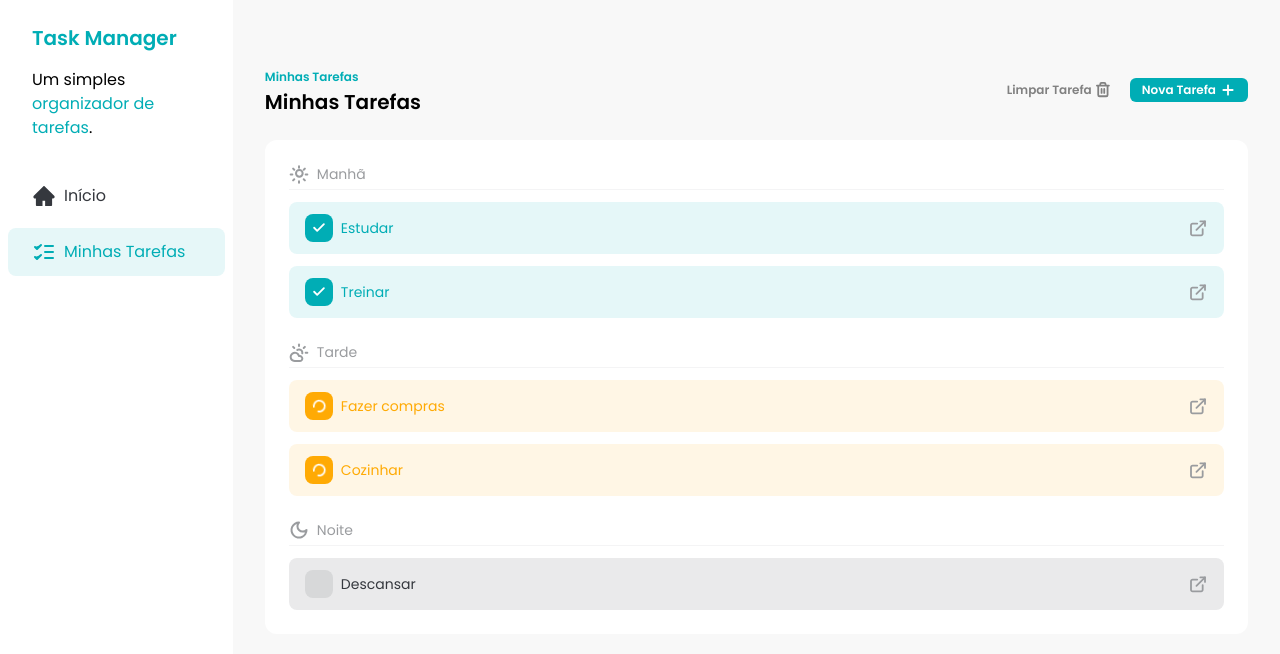
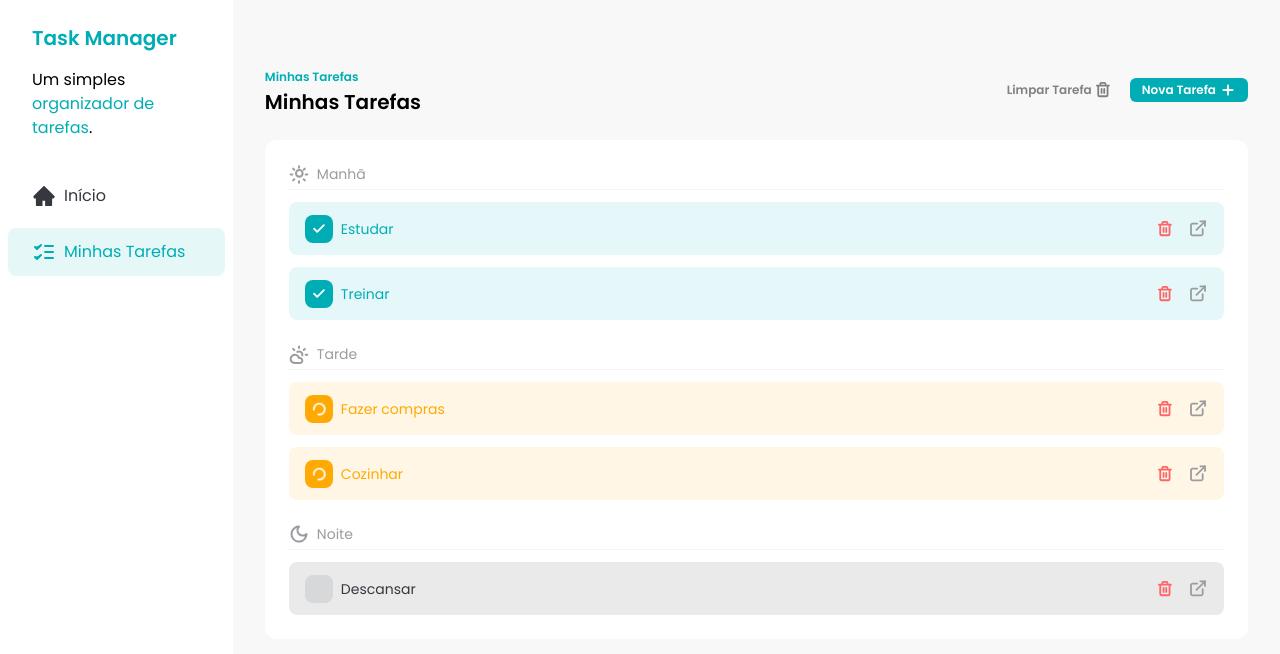
Before and after one commit to vicgopfert/task-manager, a React (Vite) app: page / in a window 1280 px wide. Shown: the top 654 px of the page. Built offline with nearby package versions, Linux system fonts and the light colour scheme.

Commit message:
feat: ensure task can be deleted

```diff
--- a/src/components/Button.jsx
+++ b/src/components/Button.jsx
@@ -1,4 +1,4 @@
-const Button = ({ children, variant = "primary" }) => {
+const Button = ({ children, variant = "primary", ...rest }) => {
   const getVariantClasses = () => {
     if (variant === "primary") {
       return "bg-[#00ADB5] text-white"
@@ -11,6 +11,7 @@
   return (
     <button
       className={`flex items-center gap-1 rounded-md px-3 py-1 text-xs font-semibold transition hover:opacity-75 ${getVariantClasses()}`}
+      {...rest}
     >
       {children}
     </button>
--- a/src/components/TaskItem.jsx
+++ b/src/components/TaskItem.jsx
@@ -1,6 +1,8 @@
 import CheckIcon from "../assets/icons/check.svg?react"
 import LoaderIcon from "../assets/icons/loader.svg?react"
 import DetailsIcon from "../assets/icons/details.svg?react"
+import TrashIcon from "../assets/icons/trash.svg?react"
+import Button from "./Button"
 
 const STATUS_CONFIG = {
   done: {
@@ -22,7 +24,7 @@
   },
 }
 
-const TaskItem = ({ task, handleTaskCheckboxClick }) => {
+const TaskItem = ({ task, handleCheckboxClick, handleDeleteClick }) => {
   const status = STATUS_CONFIG[task.status]
 
   return (
@@ -36,7 +38,7 @@
           <input
             type="checkbox"
             checked={task.status === "done"}
-            onChange={() => handleTaskCheckboxClick(task)}
+            onChange={() => handleCheckboxClick(task)}
             className="absolute h-full w-full cursor-pointer opacity-0"
           />
           {status.icon}
@@ -45,9 +47,15 @@
         {task.title}
       </div>
 
-      <a href="#" className="transition hover:opacity-75">
-        <DetailsIcon />
-      </a>
+      <div className="flex items-center gap-1">
+        <Button variant="ghost" onClick={() => handleDeleteClick(task)}>
+          <TrashIcon className="text-red-400" />
+        </Button>
+
+        <a href="#" className="py-1 transition hover:opacity-75">
+          <DetailsIcon />
+        </a>
+      </div>
     </div>
   )
 }
--- a/src/components/Tasks.jsx
+++ b/src/components/Tasks.jsx
@@ -25,6 +25,11 @@
     const newTasks = tasks.map((t) =>
       t.id === task.id ? { ...t, status: STATUS_CYCLE[t.status] } : t
     )
+    setTasks(newTasks)
+  }
+
+  const handleTaskDeleteClick = (task) => {
+    const newTasks = tasks.filter((t) => t.id !== task.id)
     setTasks(newTasks)
   }
 
@@ -59,7 +64,8 @@
             <TaskItem
               key={task.id}
               task={task}
-              handleTaskCheckboxClick={handleTaskCheckboxClick}
+              handleCheckboxClick={handleTaskCheckboxClick}
+              handleDeleteClick={handleTaskDeleteClick}
             />
           ))}
         </div>
@@ -70,7 +76,8 @@
             <TaskItem
               key={task.id}
               task={task}
-              handleTaskCheckboxClick={handleTaskCheckboxClick}
+              handleCheckboxClick={handleTaskCheckboxClick}
+              handleDeleteClick={handleTaskDeleteClick}
             />
           ))}
         </div>
@@ -81,7 +88,8 @@
             <TaskItem
               key={task.id}
               task={task}
-              handleTaskCheckboxClick={handleTaskCheckboxClick}
+              handleCheckboxClick={handleTaskCheckboxClick}
+              handleDeleteClick={handleTaskDeleteClick}
             />
           ))}
         </div>
```
